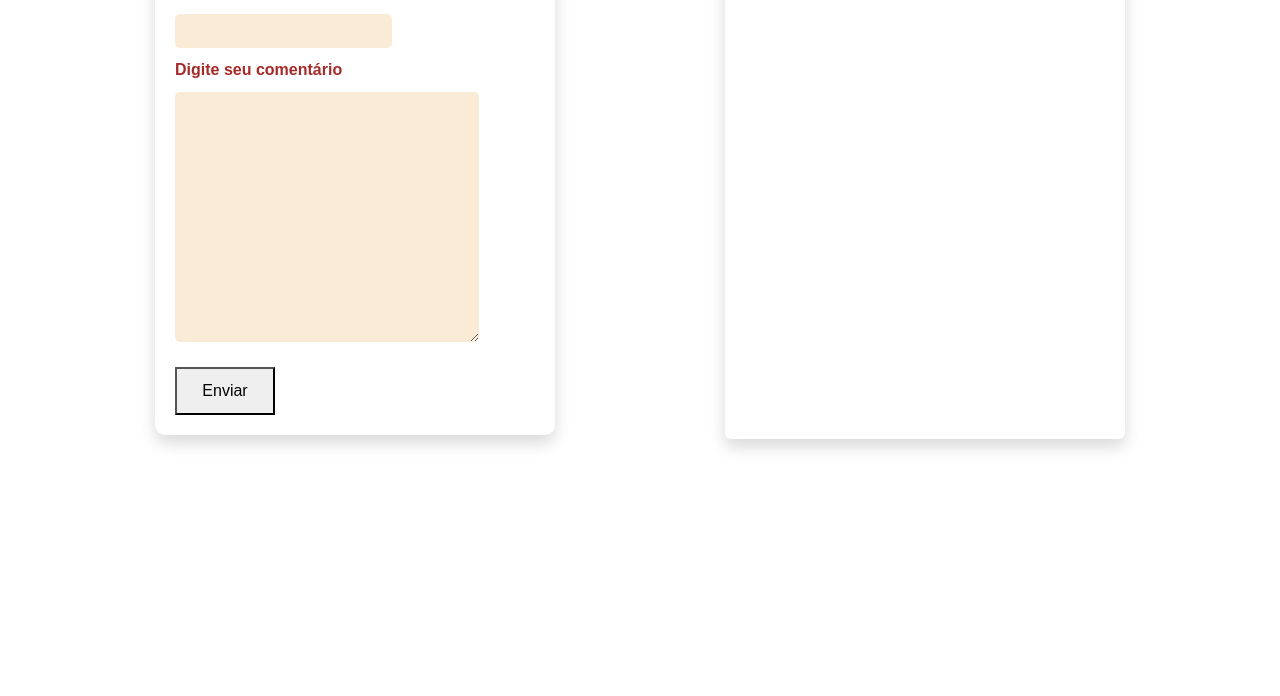
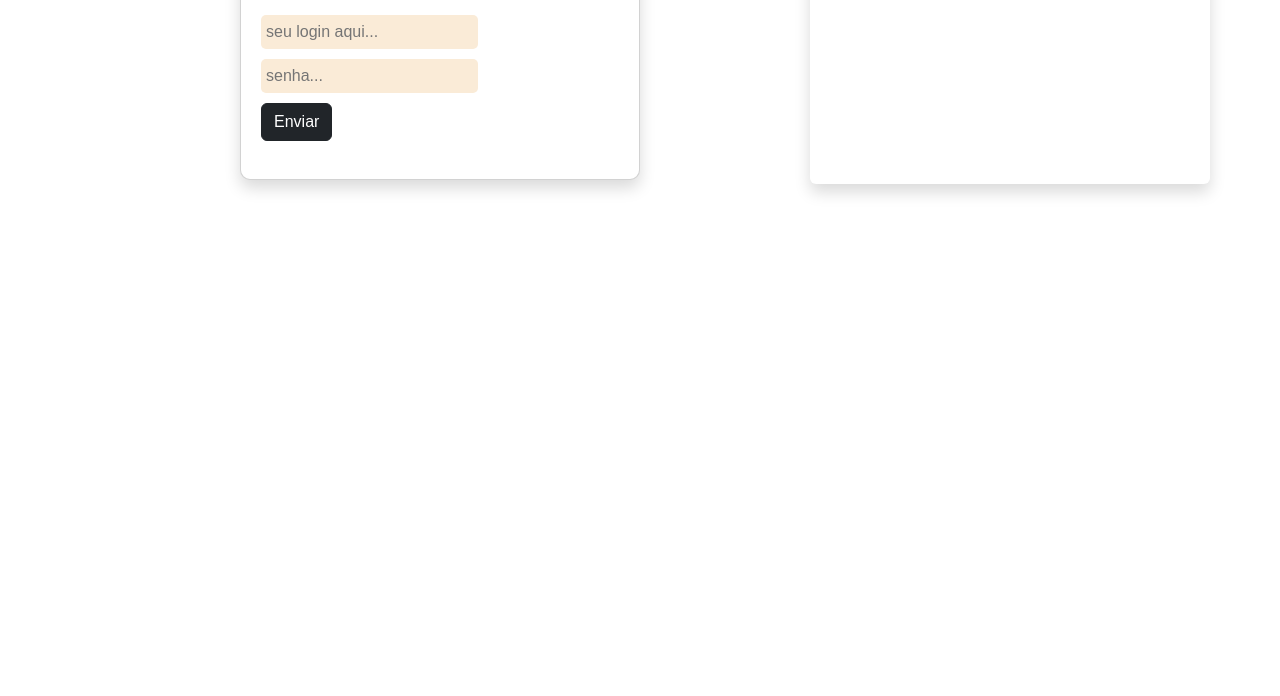
Before and after one commit to lissacss/hub-comentarios-acss, a plain HTML site: page FRONTEND/index.html in a window 1280 px wide. Shown: the part 104-800 px from the top of the page. Drawn offline with nearby package versions, Linux system fonts and the light colour scheme; no server answers.

Commit message:
abilitação do login

```diff
--- a/FRONTEND/index.html
+++ b/FRONTEND/index.html
@@ -13,8 +13,17 @@
 <body>
     <div class="container">
         <div class="row">
+            <div class="col">
+                <div class="comments card shadow" id="login-form">
+                    <h2>Login</h2>
+                    <form id="formLogin">
+                        <input type="text" name="username" placeholder="seu login aqui..." required>
+                        <input type="password" name="password" id="password" placeholder="senha..." required>
+                        <button class="btn-submit btn btn-dark my-2" type="submit">Enviar</button>
+                    </form>
+                </div>
             <!-- ADD NEW COMMENT -->
-                <div class="comments col shadow" id="form-comentario">
+                <div class="comments col shadow disabled" id="form-comentario">
                     <h3>Novo Comentário</h3>
                     <form id="formComment">
                         <label for="autor">Autor</label>
@@ -24,6 +33,7 @@
                         <button type="submit" class="btn-submit">Enviar</button>
                     </form>
                 </div>
+            </div>
             <!-- DISPLAY COMMENTS -->
                 <div class="comments col my-3 p-3 bg-body rounded shadow">
                     <h6 class="border-bottom pb-2 mb-0">Feed</h6>
@@ -34,6 +44,7 @@
                         <a href="#">All updates</a>
                     </small>
                 </div>
+            </div>
         </div>
     </div>
 
--- a/FRONTEND/style.css
+++ b/FRONTEND/style.css
@@ -14,7 +14,7 @@ body {
     border-radius: 10px;
 }
 
-.comments *{
+.comments * {
     display: block;
 }
 
@@ -23,7 +23,8 @@ body {
     margin-bottom: 10px;
 }
 
-#form-comentario textarea, input {
+#form-comentario textarea,
+input {
     display: block;
     color: rgb(17, 35, 41);
     border-radius: 5px;
@@ -32,23 +33,43 @@ body {
     padding: 5px;
 }
 
-#form-comentario .btn-submit{
+#form-comentario .btn-submit {
     margin-top: 25px;
     padding: 10px;
     width: 100px;
 }
 
-#form-comentario{
+#login-form * {
+    margin-top: 10px;
+    margin-bottom: 10px;
+}
+
+
+#login-form,
+#form-comentario {
     height: fit-content;
 }
 
-#form-comentario form{
+#form-comentario form {
     margin: 10px auto 0px auto;
     padding: 10px auto 0px auto;
 }
 
-.date-style{
+.date-style {
     display: inline;
     font-size: smaller;
     height: fit-content;
 }
+
+.disabled {
+    display: none;
+}
+
+.comments {
+    transition: all 0.5s ease;
+}
+
+.coments.disabled {
+    opacity: 0;
+    pointer-events: none;
+}
```
